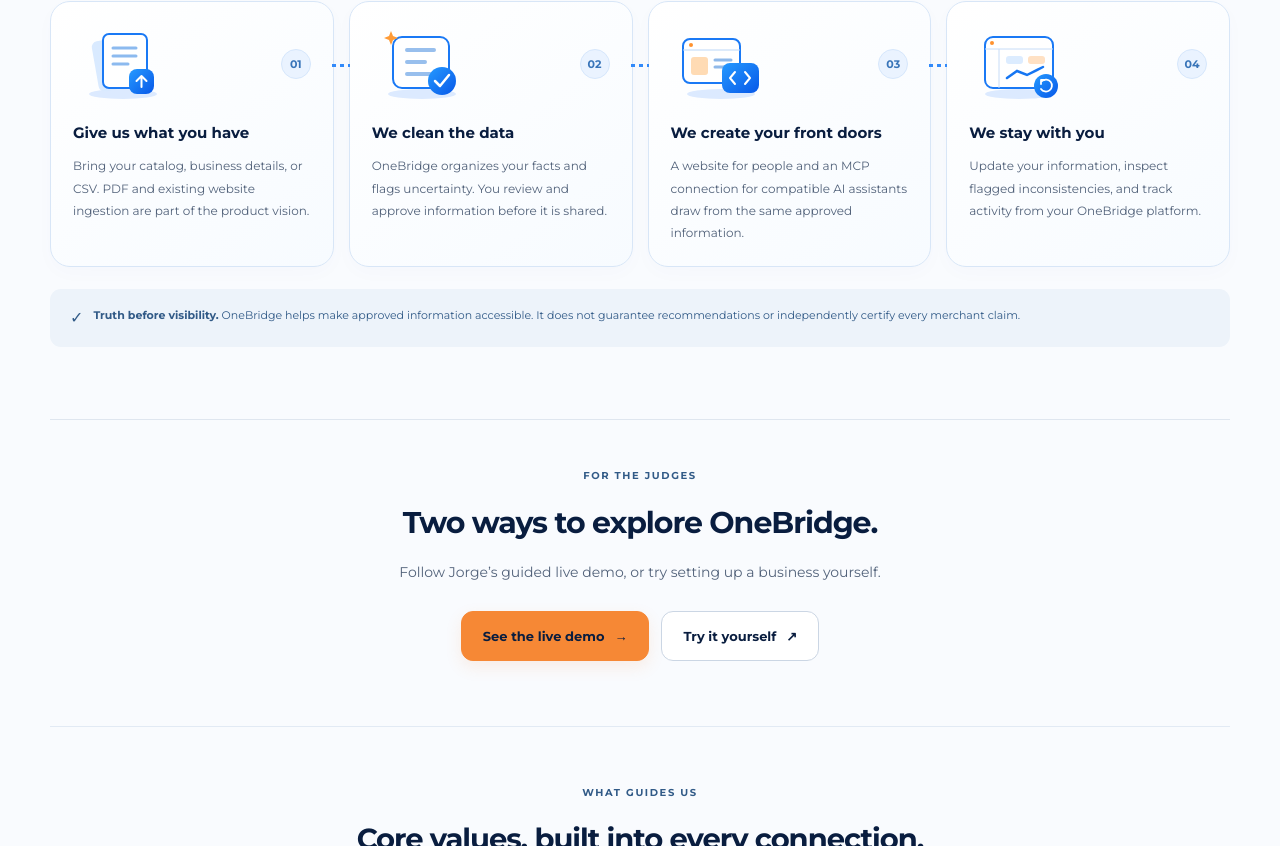
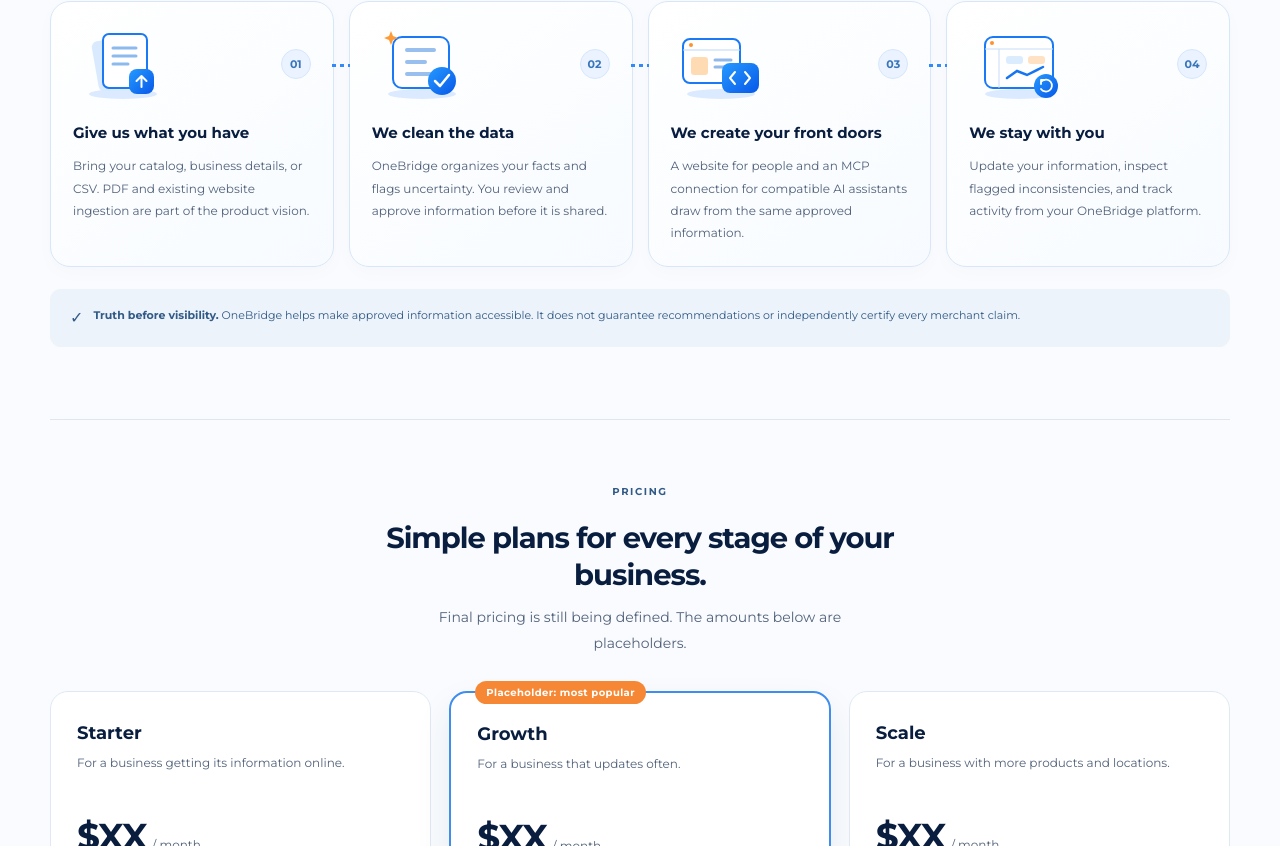
Before and after one commit to jucax/SU_TECH_09302026, a React (Vite) app: page / in a window 1280 px wide. Shown: the part 1954-2800 px from the top of the page. Built offline with nearby package versions, Linux system fonts and the light colour scheme; no server answers.

Commit message:
m3: replace judge section with pricing placeholders, restyle core values as dark numbered band

```diff
--- a/src/pages/Landing.css
+++ b/src/pages/Landing.css
@@ -707,8 +707,10 @@
 @media(max-width:760px){.ob-header{padding-inline:18px}.ob-nav{gap:14px}.ob-nav .ob-button{display:none}.ob-judge-resource-grid{grid-template-columns:1fr}.ob-judge-resources-section{padding-bottom:44px}}
 @media(max-width:390px){.ob-header-brand{width:170px}.ob-header{gap:12px;padding-inline:12px}.ob-nav{font-size:12px}}
 
-/* OneBridge core values */
-.ob-values-section{padding:58px 0 68px;border-top:1px solid #e2eaf4}.ob-values-heading{max-width:680px;margin:0 auto 28px;text-align:center}.ob-values-heading>.ob-eyebrow{justify-content:center}.ob-values-heading h2{font-size:29px;line-height:1.28;letter-spacing:-.035em}.ob-values-heading .ob-body{max-width:590px;margin:12px auto 0}.ob-values-grid{display:grid;grid-template-columns:repeat(2,minmax(0,1fr));gap:15px}.ob-value-card{padding:22px 24px 23px;border:1px solid #dfe8f3;border-radius:18px;background:linear-gradient(145deg,#fff 0%,#f8fbff 100%);box-shadow:0 7px 22px #163a6508;transition:transform .2s,border-color .2s,box-shadow .2s}.ob-value-card:hover{transform:translateY(-3px);border-color:#a9c9f3;box-shadow:0 14px 32px #163a6512}.ob-value-top{display:flex;align-items:center;justify-content:space-between;margin-bottom:15px}.ob-value-icon{width:44px;height:44px;display:grid;place-items:center;border-radius:13px;background:#eaf3ff;color:#176ef2}.ob-value-card:nth-child(even) .ob-value-icon{background:#fff0e4;color:#c4631f}.ob-value-number{font-size:10px;font-weight:700;color:#98a9bf}.ob-value-card h3{font-size:16px;line-height:1.45}.ob-value-card p{margin-top:8px;color:#52627a;font-size:12px;line-height:1.8}
-@media(max-width:760px){.ob-values-section{padding:42px 0 48px}.ob-values-heading h2{font-size:25px}.ob-values-grid{gap:11px}.ob-value-card{padding:18px}}
-@media(max-width:520px){.ob-values-grid{grid-template-columns:1fr}.ob-value-card{padding:16px 17px}.ob-value-card h3{font-size:15px}.ob-value-card p{font-size:11px}}
-@media(prefers-reduced-motion:reduce){.ob-value-card:hover{transform:none}}
+/* Pricing */
+.ob-pricing{padding:64px 0 70px;border-top:1px solid #dfe6ef}.ob-pricing-heading{max-width:640px;margin:0 auto 34px;text-align:center}.ob-pricing-heading>.ob-eyebrow{justify-content:center}.ob-pricing-heading h2{font-size:29px;line-height:1.28;letter-spacing:-.035em}.ob-pricing-heading .ob-body{margin:12px auto 0}.ob-pricing-grid{display:grid;grid-template-columns:repeat(3,minmax(0,1fr));gap:18px;align-items:stretch}.ob-plan{position:relative;display:flex;flex-direction:column;padding:28px 26px;border:1px solid #dfe8f3;border-radius:18px;background:#fff}.ob-plan-featured{border:2px solid #408eec;box-shadow:0 16px 36px #163a6514}.ob-plan-badge{position:absolute;top:-12px;left:24px;padding:4px 11px;border-radius:99px;background:#f68835;color:#fff;font-size:10px;font-weight:700;letter-spacing:.04em}.ob-plan h3{font-size:18px}.ob-plan-for{margin-top:6px;font-size:12px;line-height:1.7;color:#52627a;min-height:42px}.ob-plan-price{margin:14px 0 18px;display:flex;align-items:baseline;gap:6px}.ob-plan-price strong{font-size:36px;letter-spacing:-.04em;color:#091d3f}.ob-plan-price span{font-size:12px;color:#52627a}.ob-plan ul{list-style:none;margin:0 0 24px;padding:18px 0 0;border-top:1px solid #e2eaf4;display:grid;gap:10px;flex:1}.ob-plan li{font-size:13px;color:#33435c;padding-left:22px;position:relative;line-height:1.5}.ob-plan li:before{content:'✓';position:absolute;left:0;color:#408eec;font-weight:700}.ob-plan .ob-button{justify-content:center;text-align:center}
+@media(max-width:860px){.ob-pricing-grid{grid-template-columns:1fr;max-width:460px;margin-inline:auto}.ob-plan-for{min-height:0}.ob-pricing{padding:44px 0 48px}.ob-pricing-heading h2{font-size:25px}}
+
+/* OneBridge core values: dark band, numbered rows, distinct from the light technical cards */
+.ob-values-section{background:#0a1d3f;color:#fff;padding:72px 0 78px}.ob-values-heading{max-width:560px;margin-bottom:38px}.ob-values-heading .ob-eyebrow{color:#f6a45f}.ob-values-heading h2{font-size:32px;line-height:1.25;letter-spacing:-.035em;color:#fff}.ob-values-heading>p:last-child{margin-top:14px;font-size:14px;line-height:1.8;color:#b6c6de}.ob-values-list{list-style:none;margin:0;padding:0;border-top:1px solid #2a4370}.ob-value-row{display:grid;grid-template-columns:72px 1fr 52px;gap:22px;align-items:center;padding:26px 0;border-bottom:1px solid #2a4370}.ob-value-number{font-size:34px;font-weight:700;letter-spacing:-.04em;color:#f68835}.ob-value-copy h3{font-size:19px;color:#fff}.ob-value-copy p{margin-top:8px;max-width:700px;font-size:13px;line-height:1.85;color:#b6c6de}.ob-value-icon{width:52px;height:52px;display:grid;place-items:center;border-radius:50%;border:1px solid #3a5a8f;color:#8fbcf7}
+@media(max-width:640px){.ob-values-section{padding:48px 0 52px}.ob-values-heading h2{font-size:25px}.ob-value-row{grid-template-columns:44px 1fr;gap:14px;padding:20px 0}.ob-value-number{font-size:24px}.ob-value-icon{display:none}.ob-value-copy h3{font-size:16px}.ob-value-copy p{font-size:12px}}
--- a/src/pages/Landing.tsx
+++ b/src/pages/Landing.tsx
@@ -47,6 +47,27 @@
   },
 ]
 
+const plans = [
+  {
+    name: 'Starter',
+    for: 'For a business getting its information online.',
+    features: ['Verified business information', 'Website for People', 'MCP Server for AI', 'Owner review before publishing'],
+    featured: false,
+  },
+  {
+    name: 'Growth',
+    for: 'For a business that updates often.',
+    features: ['Everything in Starter', 'AI-assisted updates', 'Activity and freshness tracking', 'Inconsistency flags'],
+    featured: true,
+  },
+  {
+    name: 'Scale',
+    for: 'For a business with more products and locations.',
+    features: ['Everything in Growth', 'Larger catalogs', 'Multiple locations', 'Priority support'],
+    featured: false,
+  },
+]
+
 function Actions() {
   return (
     <div className="ob-actions">
@@ -70,7 +91,7 @@
         </Link>
         <nav className="ob-nav" aria-label="Main navigation">
           <a className="ob-nav-detail" href="#how-it-works">How it works</a>
-          <a className="ob-nav-detail" href="#for-judges">For judges</a>
+          <a className="ob-nav-detail" href="#pricing">Pricing</a>
           <Link to="/login">Log in</Link>
           <Link className="ob-button ob-button-small ob-button-outline" to="/register">Set up your business</Link>
         </nav>
@@ -145,27 +166,44 @@
           <div className="ob-trust-note"><span aria-hidden="true">✓</span><p><strong>Truth before visibility.</strong> OneBridge helps make approved information accessible. It does not guarantee recommendations or independently certify every merchant claim.</p></div>
         </section>
 
-        <section id="for-judges" className="ob-judge-simple ob-container" aria-labelledby="judges-title">
-          <p className="ob-eyebrow">FOR THE JUDGES</p>
-          <h2 id="judges-title">Two ways to explore OneBridge.</h2>
-          <p className="ob-body">Follow Jorge’s guided live demo, or try setting up a business yourself.</p>
-          <Actions />
+        <section id="pricing" className="ob-pricing ob-container" aria-labelledby="pricing-title">
+          <div className="ob-pricing-heading">
+            <p className="ob-eyebrow">PRICING</p>
+            <h2 id="pricing-title">Simple plans for every stage of your business.</h2>
+            <p className="ob-body">Final pricing is still being defined. The amounts below are placeholders.</p>
+          </div>
+          <div className="ob-pricing-grid">
+            {plans.map((plan) => (
+              <article className={`ob-plan${plan.featured ? ' ob-plan-featured' : ''}`} key={plan.name}>
+                {plan.featured && <span className="ob-plan-badge">Placeholder: most popular</span>}
+                <h3>{plan.name}</h3>
+                <p className="ob-plan-for">{plan.for}</p>
+                <p className="ob-plan-price"><strong>$XX</strong><span>/ month</span></p>
+                <ul>
+                  {plan.features.map((feature) => <li key={feature}>{feature}</li>)}
+                </ul>
+                <Link className={`ob-button ${plan.featured ? 'ob-button-primary' : 'ob-button-outline'}`} to="/register">Get started</Link>
+              </article>
+            ))}
+          </div>
         </section>
 
-        <section className="ob-values-section ob-container" aria-labelledby="values-title">
+        <section className="ob-values-section" aria-labelledby="values-title">
+          <div className="ob-container">
             <div className="ob-values-heading">
               <p className="ob-eyebrow">WHAT GUIDES US</p>
               <h2 id="values-title">Core values, built into every connection.</h2>
-            <p className="ob-body">The way we connect business information to AI matters as much as the technology itself.</p>
+              <p>The way we connect business information to AI matters as much as the technology itself.</p>
             </div>
-          <div className="ob-values-grid">
+            <ol className="ob-values-list">
               {coreValues.map(({ title, body, icon: Icon }, index) => (
-              <article className="ob-value-card" key={title}>
-                <div className="ob-value-top"><span className="ob-value-icon"><Icon size={22} strokeWidth={1.8} /></span><span className="ob-value-number">0{index + 1}</span></div>
-                <h3>{title}</h3>
-                <p>{body}</p>
-              </article>
+                <li className="ob-value-row" key={title}>
+                  <span className="ob-value-number">0{index + 1}</span>
+                  <div className="ob-value-copy"><h3>{title}</h3><p>{body}</p></div>
+                  <span className="ob-value-icon"><Icon size={26} strokeWidth={1.6} /></span>
+                </li>
               ))}
+            </ol>
           </div>
         </section>
 
```
Lines whose indentation alone changed are shown as unchanged.
